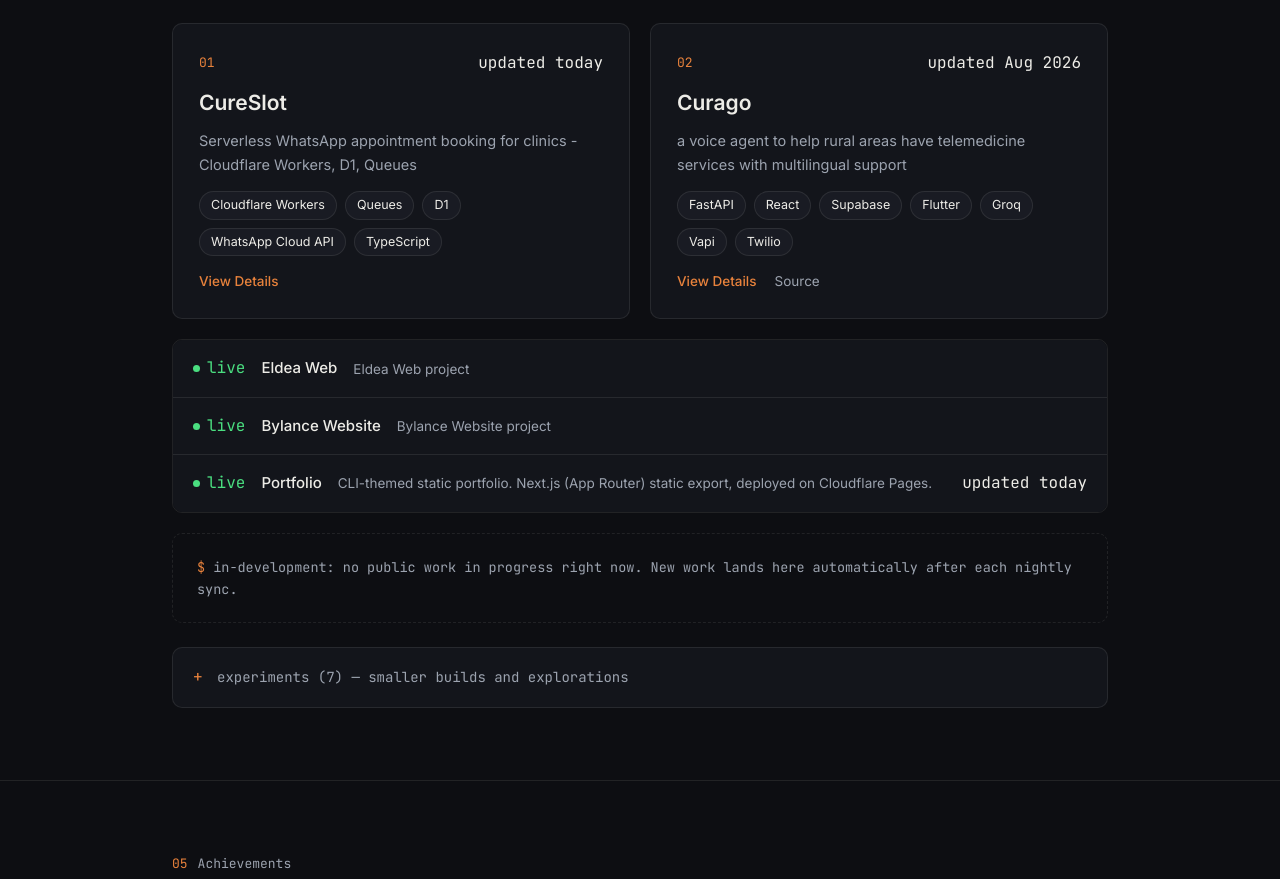
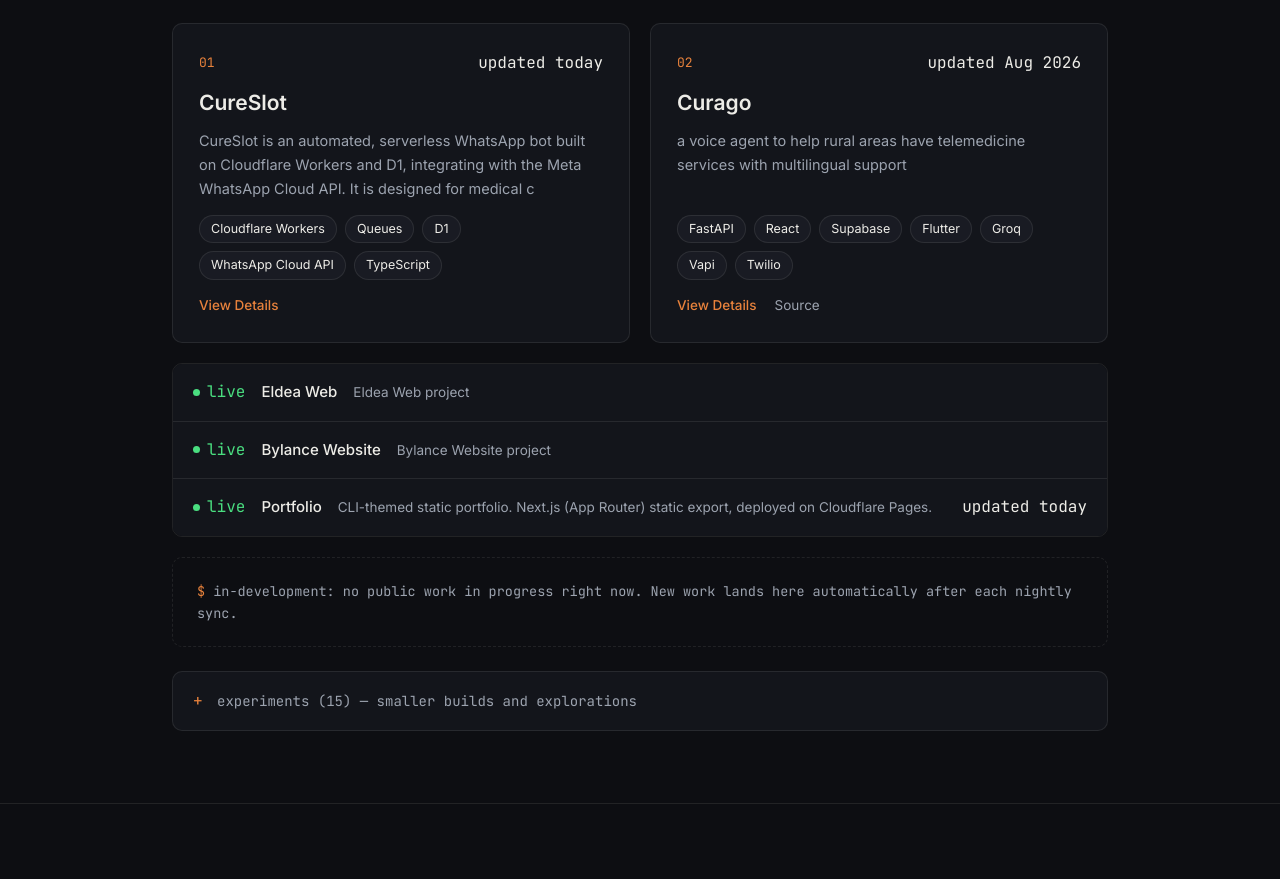
Before and after one commit to vaibhav7087/portfoliobuiltbyvaibhav, a Next.js app: page / in a window 1280 px wide. Shown: the part 2520-3399 px from the top of the page. Built offline with nearby package versions, Linux system fonts and the light colour scheme.

Commit message:
feat(experiments): list all repos with source links and dates

```diff
--- a/src/app/globals.css
+++ b/src/app/globals.css
@@ -651,6 +651,14 @@ p {
   color: var(--muted);
 }
 
+.exp-meta {
+  display: flex;
+  justify-content: space-between;
+  align-items: center;
+  margin-top: 10px;
+  font-size: 12px;
+}
+
 .badges {
   display: grid;
   grid-template-columns: repeat(auto-fit, minmax(280px, 1fr));
--- a/src/app/page.tsx
+++ b/src/app/page.tsx
@@ -191,6 +191,14 @@ export default function Home() {
               <article className="exp-card" key={p.slug}>
                 <h4>{p.name}</h4>
                 <p>{p.tagline}</p>
+                <div className="exp-meta mono">
+                  <Updated iso={p.updatedAt} />
+                  {p.repoUrl && (
+                    <a href={p.repoUrl} className="link-ext" target="_blank" rel="noopener noreferrer">
+                      source
+                    </a>
+                  )}
+                </div>
               </article>
             ))}
           </div>
--- a/src/data/projects.json
+++ b/src/data/projects.json
@@ -2,7 +2,7 @@
   {
     "slug": "cureslot",
     "name": "CureSlot",
-    "tagline": "Serverless WhatsApp appointment booking for clinics - Cloudflare Workers, D1, Queues",
+    "tagline": "CureSlot is an automated, serverless WhatsApp bot built on Cloudflare Workers and D1, integrating with the Meta WhatsApp Cloud API. It is designed for medical c",
     "description": "# CureSlot WhatsApp Bot\n\nCureSlot is an automated, serverless WhatsApp bot built on **Cloudflare Workers** and **D1**, integrating with the **Meta WhatsApp Cloud API**. It is designed for medical clinics to automate patient appointment booking, schedule management, and reminder notifications.\n\n##  Key Features\n- **Patient Self-Serve Booking**: Patients can view available slots, book appointments, and cancel (subject to a configurable cancellation window).\n- **Staff Management**: Clinic staff can view daily schedules, block out dates, and manually add walk-in patients directly through WhatsApp.",
     "status": "featured",
     "featuredRank": 1,
@@ -219,5 +219,109 @@
     "repoUrl": null,
     "updatedAt": null,
     "hasDetailPage": false
+  },
+  {
+    "slug": "ascend-bot",
+    "name": "Ascend Bot",
+    "tagline": "Ascend Bot project",
+    "description": "",
+    "status": "experiment",
+    "featuredRank": null,
+    "stack": [],
+    "liveUrl": null,
+    "repoUrl": "https://github.com/vaibhav7087/ascend_bot",
+    "updatedAt": "2026-09-23T17:04:25.637Z",
+    "hasDetailPage": false
+  },
+  {
+    "slug": "block-rev-image",
+    "name": "Block Rev Image",
+    "tagline": "Block Rev Image project",
+    "description": "",
+    "status": "experiment",
+    "featuredRank": null,
+    "stack": [],
+    "liveUrl": null,
+    "repoUrl": "https://github.com/vaibhav7087/block_rev_image",
+    "updatedAt": "2026-09-23T17:04:25.638Z",
+    "hasDetailPage": false
+  },
+  {
+    "slug": "gesture-detection",
+    "name": "Gesture Detection",
+    "tagline": "Gesture Detection project",
+    "description": "",
+    "status": "experiment",
+    "featuredRank": null,
+    "stack": [],
+    "liveUrl": null,
+    "repoUrl": "https://github.com/vaibhav7087/gesture_detection",
+    "updatedAt": "2026-09-23T17:04:25.638Z",
+    "hasDetailPage": false
+  },
+  {
+    "slug": "indiclangtransfer",
+    "name": "Indiclangtransfer",
+    "tagline": "Indiclangtransfer project",
+    "description": "",
+    "status": "experiment",
+    "featuredRank": null,
+    "stack": [],
+    "liveUrl": null,
+    "repoUrl": "https://github.com/vaibhav7087/indiclangtransfer",
+    "updatedAt": "2026-09-23T17:04:25.638Z",
+    "hasDetailPage": false
+  },
+  {
+    "slug": "sih-brainstorming",
+    "name": "Sih Brainstorming",
+    "tagline": "Sih Brainstorming project",
+    "description": "",
+    "status": "experiment",
+    "featuredRank": null,
+    "stack": [],
+    "liveUrl": null,
+    "repoUrl": "https://github.com/vaibhav7087/sih_brainstorming",
+    "updatedAt": "2026-09-23T17:04:25.638Z",
+    "hasDetailPage": false
+  },
+  {
+    "slug": "tripwire",
+    "name": "Tripwire",
+    "tagline": "Tripwire project",
+    "description": "",
+    "status": "experiment",
+    "featuredRank": null,
+    "stack": [],
+    "liveUrl": null,
+    "repoUrl": "https://github.com/vaibhav7087/tripwire",
+    "updatedAt": "2026-09-23T17:04:25.638Z",
+    "hasDetailPage": false
+  },
+  {
+    "slug": "structured-learning-skill",
+    "name": "Structured Learning Skill",
+    "tagline": "Structured Learning Skill project",
+    "description": "",
+    "status": "experiment",
+    "featuredRank": null,
+    "stack": [],
+    "liveUrl": null,
+    "repoUrl": "https://github.com/vaibhav7087/structured_learning_skill",
+    "updatedAt": "2026-09-23T17:04:25.638Z",
+    "hasDetailPage": false
+  },
+  {
+    "slug": "tutorials",
+    "name": "Tutorials",
+    "tagline": "Tutorials project",
+    "description": "",
+    "status": "experiment",
+    "featuredRank": null,
+    "stack": [],
+    "liveUrl": null,
+    "repoUrl": "https://github.com/vaibhav7087/tutorials",
+    "updatedAt": "2026-09-23T17:04:25.638Z",
+    "hasDetailPage": false
   }
 ]
```
Also changed, not shown: config/projects.json (+56 -0 lines), src/data/project-readmes.json (+9 -1 lines).
